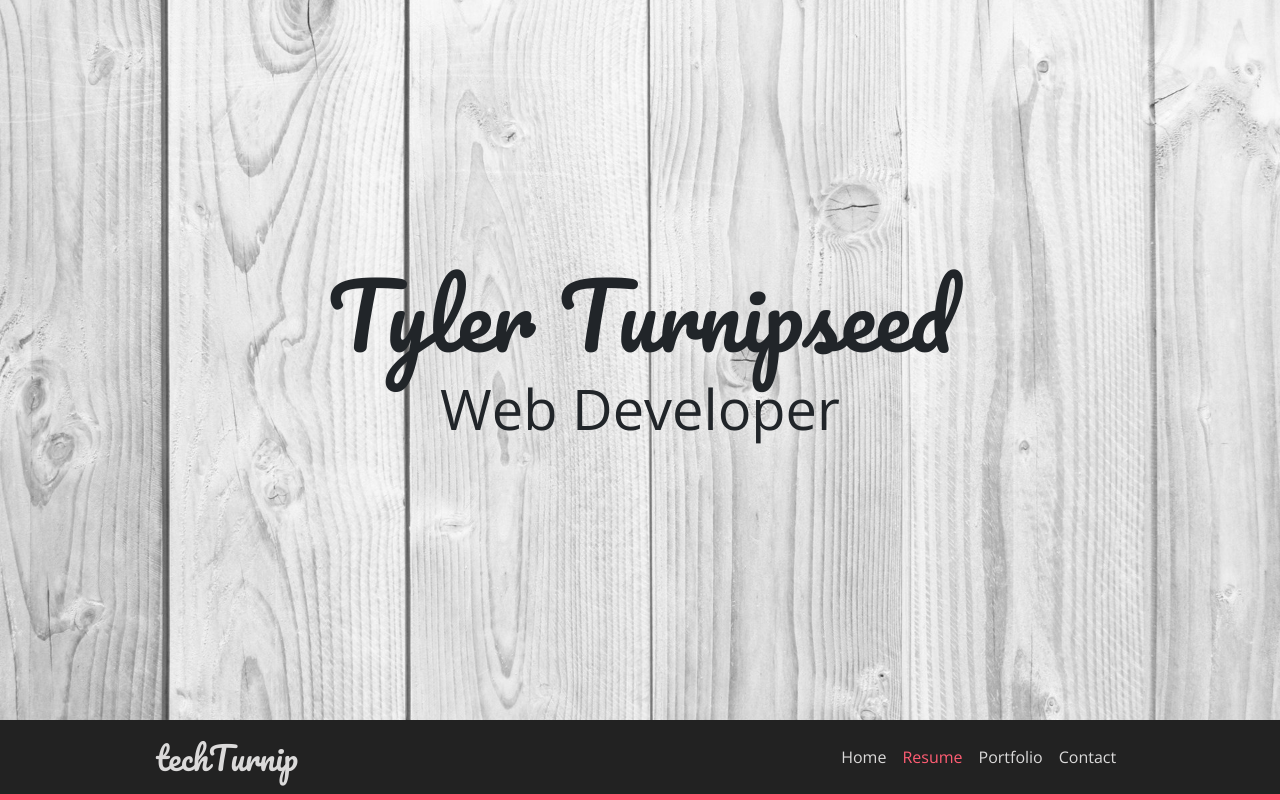
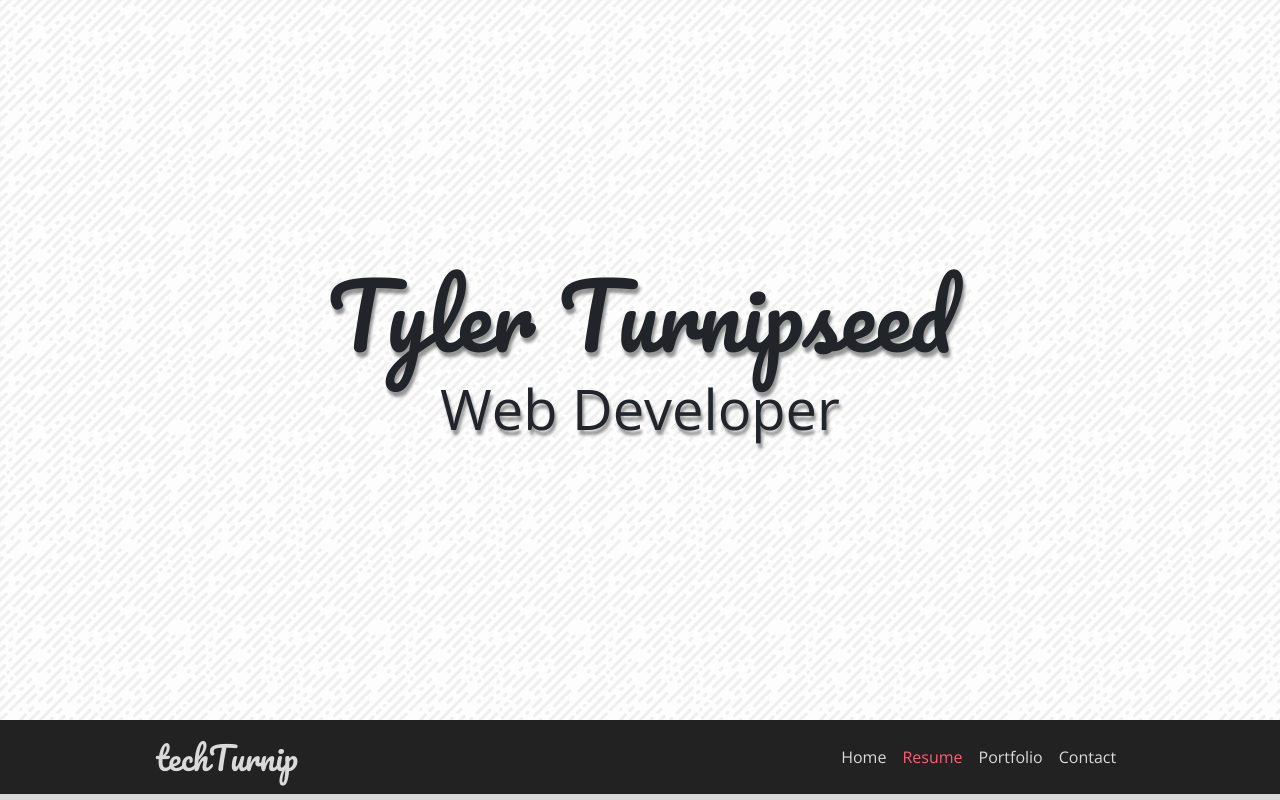
Before and after one commit to techturnip/Resume-Portfolio, a website: page index.html in a window 1280 px wide. Shown: the top 800 px of the page. Drawn offline with nearby package versions, Linux system fonts and the light colour scheme.

Commit message:
changed header bg to repeatable pattern, added text shadow to the main heading

```diff
--- a/sass/_base.scss
+++ b/sass/_base.scss
@@ -29,6 +29,6 @@ $nav-hover-color: $silver-chalice;
 $nav-active-color: $fiery-rose;
 
 // Background Colors
-$body-bg: $fiery-rose;
+$body-bg: $gainsboro;
 $nav-bg: $raisin-black;
-$header-bg: url('../img/bg.jpg');
+$header-bg: url('../img/bg3.png');
--- a/sass/_component.scss
+++ b/sass/_component.scss
@@ -29,7 +29,6 @@
 // header styles
 #home {
   background: $header-bg;
-  background-size: cover;
   background-attachment: fixed;
   width: 100%;
   height: 90vh;
@@ -40,6 +39,11 @@
     .d-flex {
       height: 100%;
     }
+  }
+
+  .header-title,
+  .header-subtitle {
+    text-shadow: 2px 5px 3px rgba(51, 51, 51, 0.5);
   }
 
   .header-title,
```
Also changed, not shown: css/index.css, img/bg.jpg (deleted), img/bg2.png (added), img/bg3.png (added).
